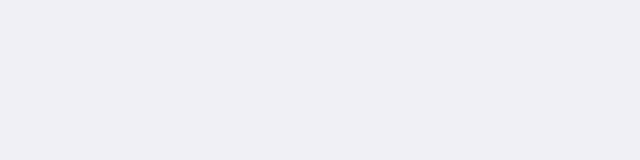
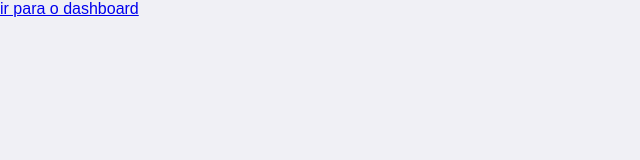
Before and after one commit to joaoigormatos/contacless_payment, a website: page app/web/index.html in a window 1280 px wide. Shown: the whole page, without its empty margins (0-640 px from the left). Drawn offline with Linux system fonts and the light colour scheme.

Commit message:
Added text to anchor

```diff
--- a/app/web/index.html
+++ b/app/web/index.html
@@ -9,7 +9,7 @@
 </head>
 <body>
   <body>
-    <a href="./pages/Dashboard/dashboard.html"></a>
+    <a href="./pages/Dashboard/dashboard.html">ir para o dashboard</a>
   </body>
 
   <script src="./assets/js/index.js" defer></script>
```
